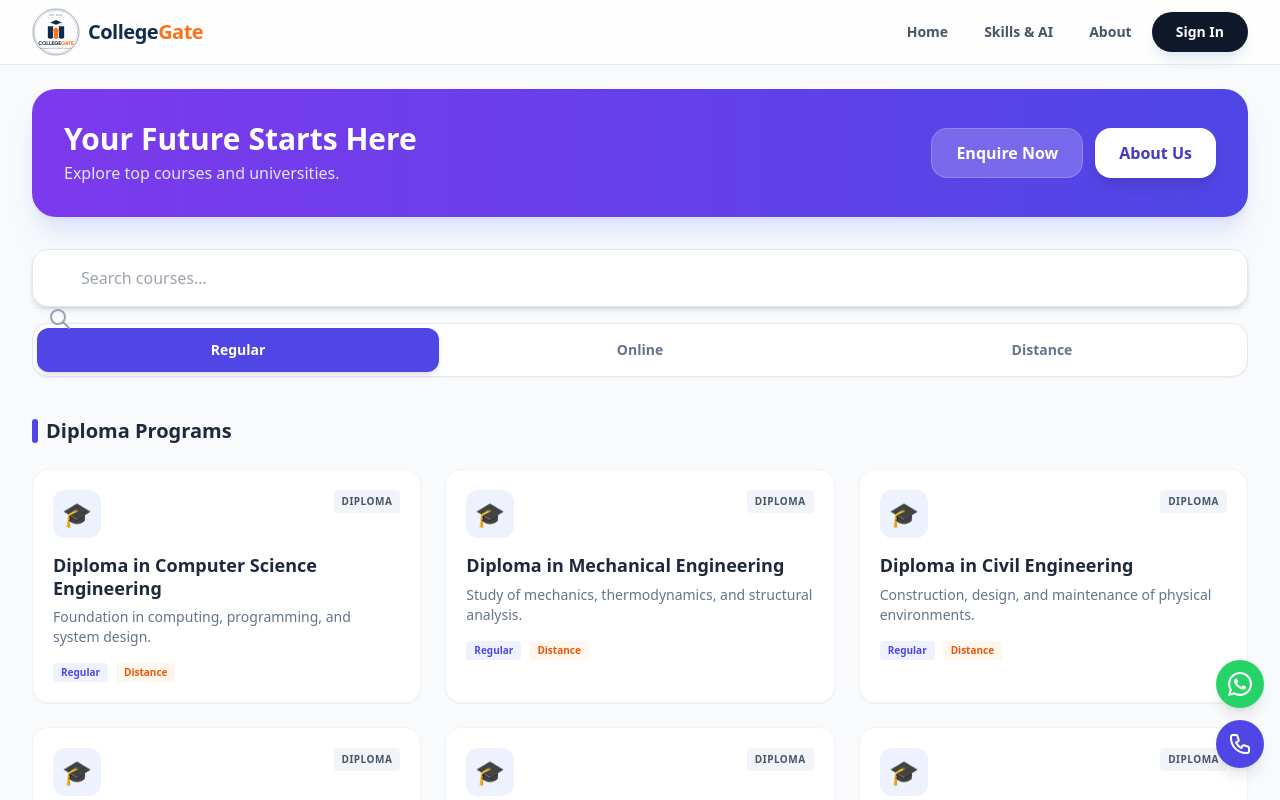
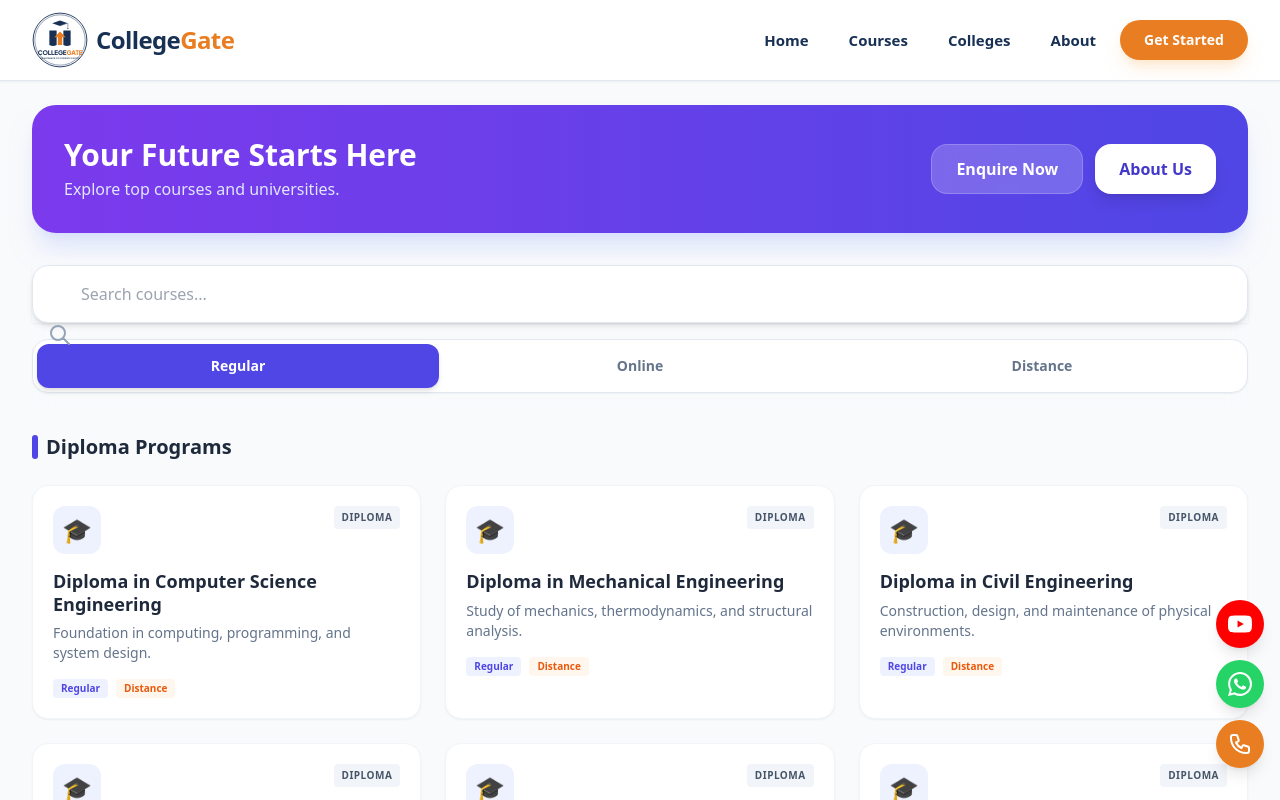
Before and after one commit to sundarammishra007/collegegate.in, a React (Vite) app: page / in a window 1280 px wide. Shown: the top 800 px of the page. Built offline with nearby package versions, Linux system fonts and the light colour scheme; no server answers.

Commit message:
feat(ui): Redesign navigation bar and logo
Updates the primary navigation bar and the application logo with a refreshed visual style. This includes adjustments to sizing, colors, and spacing to improve the overall user interface.

```diff
--- a/App.tsx
+++ b/App.tsx
@@ -163,29 +163,30 @@ function AppContent() {
   return (
     <div className="min-h-screen flex flex-col bg-slate-50 font-sans text-slate-900">
       {/* Navigation Bar */}
-      <nav className="bg-white/80 backdrop-blur-md border-b border-slate-200 sticky top-0 z-40">
+      <nav className="bg-white border-b border-slate-200 sticky top-0 z-40 shadow-sm">
         <div className="max-w-7xl mx-auto px-4 sm:px-6 lg:px-8">
-          <div className="flex justify-between h-16">
+          <div className="flex justify-between h-20">
             <div className="flex items-center cursor-pointer" onClick={() => navigate('/')}>
-              <Logo />
-              <span className="ml-2 text-xl font-black tracking-tight">
-                <span style={{ color: '#0F2C4C' }}>College</span>
-                <span style={{ color: '#F97316' }}>Gate</span>
+              <Logo className="w-14 h-14" />
+              <span className="ml-2 text-2xl font-black tracking-tight hidden sm:block">
+                <span style={{ color: '#173054' }}>College</span>
+                <span style={{ color: '#E97D22' }}>Gate</span>
               </span>
             </div>
 
-            <div className="hidden md:flex items-center space-x-1">
-              <button onClick={() => navigate('/')} className="px-4 py-2 rounded-full text-sm font-bold text-slate-600 hover:bg-slate-50 hover:text-indigo-600 transition-all">Home</button>
-              <button onClick={() => navigate('/skills')} className="px-4 py-2 rounded-full text-sm font-bold text-slate-600 hover:bg-slate-50 hover:text-indigo-600 transition-all">Skills & AI</button>
-              <button onClick={() => navigate('/about')} className="px-4 py-2 rounded-full text-sm font-bold text-slate-600 hover:bg-slate-50 hover:text-indigo-600 transition-all">About</button>
+            <div className="hidden md:flex items-center space-x-2">
+              <button onClick={() => navigate('/')} className="px-4 py-2 rounded-full text-[15px] font-bold font-sans text-[#173054] hover:text-[#E97D22] transition-colors">Home</button>
+              <button onClick={() => navigate('/')} className="px-4 py-2 rounded-full text-[15px] font-bold font-sans text-[#173054] hover:text-[#E97D22] transition-colors">Courses</button>
+              <button onClick={() => navigate('/')} className="px-4 py-2 rounded-full text-[15px] font-bold font-sans text-[#173054] hover:text-[#E97D22] transition-colors">Colleges</button>
+              <button onClick={() => navigate('/about')} className="px-4 py-2 rounded-full text-[15px] font-bold font-sans text-[#173054] hover:text-[#E97D22] transition-colors">About</button>
 
               {user ? (
                 <div className="flex items-center gap-3 ml-4 pl-4 border-l border-slate-200">
                    <div className="flex flex-col items-end">
-                      <span className="text-xs font-bold text-slate-900">{user.name}</span>
-                      <span className="text-[10px] font-bold text-indigo-600 bg-indigo-50 px-1.5 py-0.5 rounded uppercase">{user.role}</span>
+                      <span className="text-xs font-bold text-[#173054]">{user.name}</span>
+                      <span className="text-[10px] font-bold text-[#E97D22] bg-orange-50 px-1.5 py-0.5 rounded uppercase">{user.role}</span>
                    </div>
-                   <button onClick={() => navigate('/profile')} className="w-9 h-9 rounded-full bg-gradient-to-br from-indigo-500 to-violet-600 flex items-center justify-center text-white font-bold shadow-md hover:shadow-lg transition-all">
+                   <button onClick={() => navigate('/profile')} className="w-10 h-10 rounded-full bg-[#173054] flex items-center justify-center text-white font-bold shadow-md hover:shadow-lg transition-all">
                       {user.name.charAt(0)}
                    </button>
                    <button onClick={handleLogout} className="p-2 text-slate-400 hover:text-red-500 transition-colors">
@@ -193,8 +194,8 @@ function AppContent() {
                    </button>
                 </div>
               ) : (
-                <button onClick={() => navigate('/login')} className="ml-4 px-6 py-2.5 rounded-full bg-slate-900 text-white text-sm font-bold hover:bg-slate-800 transition-all shadow-lg shadow-slate-200">
-                  Sign In
+                <button onClick={() => navigate('/login')} className="ml-4 px-6 py-2.5 rounded-full bg-[#E97D22] text-white text-sm font-bold hover:bg-[#d6721e] transition-colors shadow-lg shadow-orange-200/50">
+                  Get Started
                 </button>
               )}
             </div>
@@ -253,17 +254,26 @@ function AppContent() {
       {/* Floating Contact Buttons */}
       <div className="fixed bottom-20 right-4 z-40 flex flex-col gap-3 md:bottom-8">
           <a
+            href="http://www.youtube.com/@CollegeGate007"
+            target="_blank"
+            rel="noopener noreferrer"
+            className="bg-[#FF0000] text-white p-3 rounded-full shadow-lg hover:scale-110 transition-transform flex items-center justify-center animate-bounce-in"
+            title="Watch on YouTube"
+          >
+              <svg className="w-6 h-6" fill="currentColor" viewBox="0 0 24 24"><path d="M23.498 6.186a3.016 3.016 0 0 0-2.122-2.136C19.505 3.545 12 3.545 12 3.545s-7.505 0-9.377.505A3.017 3.017 0 0 0 .502 6.186C0 8.07 0 12 0 12s0 3.93.502 5.814a3.016 3.016 0 0 0 2.122 2.136c1.871.505 9.376.505 9.376.505s7.505 0 9.377-.505a3.015 3.015 0 0 0 2.122-2.136C24 15.93 24 12 24 12s0-3.93-.502-5.814zM9.545 15.568V8.432L15.818 12l-6.273 3.568z"/></svg>
+          </a>
+          <a
             href="https://wa.me/917033827101?text=HELLO%20i%20want%20to%20know%20more"
             target="_blank"
             rel="noopener noreferrer"
-            className="bg-[#25D366] text-white p-3 rounded-full shadow-lg hover:scale-110 transition-transform flex items-center justify-center animate-bounce-in"
+            className="bg-[#25D366] text-white p-3 rounded-full shadow-lg hover:scale-110 transition-transform flex items-center justify-center animate-bounce-in delay-75"
             title="Chat on WhatsApp"
           >
               <svg className="w-6 h-6" fill="currentColor" viewBox="0 0 24 24"><path d="M17.472 14.382c-.297-.149-1.758-.867-2.03-.967-.273-.099-.471-.148-.67.15-.197.297-.767.966-.94 1.164-.173.199-.347.223-.644.075-.297-.15-1.255-.463-2.39-1.475-.883-.788-1.48-1.761-1.653-2.059-.173-.297-.018-.458.13-.606.134-.133.298-.347.446-.52.149-.174.198-.298.298-.497.099-.198.05-.371-.025-.52-.075-.149-.669-1.612-.916-2.207-.242-.579-.487-.5-.669-.51-.173-.008-.371-.01-.57-.01-.198 0-.52.074-.792.372-.272.297-1.04 1.016-1.04 2.479 0 1.462 1.065 2.875 1.213 3.074.149.198 2.096 3.2 5.077 4.487.709.306 1.262.489 1.694.625.712.227 1.36.195 1.871.118.571-.085 1.758-.719 2.006-1.413.248-.694.248-1.289.173-1.413-.074-.124-.272-.198-.57-.347m-5.421 7.403h-.004a9.87 9.87 0 01-5.031-1.378l-.361-.214-3.741.982.998-3.648-.235-.374a9.86 9.86 0 01-1.51-5.26c.001-5.45 4.436-9.884 9.888-9.884 2.64 0 5.122 1.03 6.988 2.898a9.825 9.825 0 012.893 6.994c-.003 5.45-4.437 9.884-9.885 9.884m8.413-18.297A11.815 11.815 0 0012.05 0C5.495 0 .16 5.335.157 11.892c0 2.096.547 4.128 1.588 5.911L.061 24l6.171-1.616a11.879 11.879 0 005.821 1.543h.003c6.556 0 11.89-5.335 11.893-11.893a11.821 11.821 0 00-3.48-8.413Z"/></svg>
           </a>
           <a
             href="tel:+917033827101"
-            className="bg-indigo-600 text-white p-3 rounded-full shadow-lg hover:scale-110 transition-transform flex items-center justify-center animate-bounce-in delay-100"
+            className="bg-[#E97D22] text-white p-3 rounded-full shadow-lg hover:scale-110 transition-transform flex items-center justify-center animate-bounce-in delay-150"
             title="Call Now"
           >
               <svg className="w-6 h-6" fill="none" stroke="currentColor" viewBox="0 0 24 24"><path strokeLinecap="round" strokeLinejoin="round" strokeWidth={2} d="M3 5a2 2 0 012-2h3.28a1 1 0 01.948.684l1.498 4.493a1 1 0 01-.502 1.21l-2.257 1.13a11.042 11.042 0 005.516 5.516l1.13-2.257a1 1 0 011.21-.502l4.493 1.498a1 1 0 01.684.949V19a2 2 0 01-2 2h-1C9.716 21 3 14.284 3 6V5z" /></svg>
@@ -288,26 +298,46 @@ function AppContent() {
       )}
 
       {/* Footer */}
-      <footer className="bg-slate-900 text-slate-400 py-12 text-center mt-auto border-t border-slate-800">
-        <div className="max-w-7xl mx-auto px-4 flex flex-col items-center gap-3">
-          <p className="text-slate-300 font-medium text-lg">Made with love, proud being an Indian 🇮🇳</p>
-          <div className="flex flex-wrap justify-center items-center gap-4 text-sm mt-2">
-            <a href="tel:+917033827101" className="hover:text-white transition-colors flex items-center gap-1">
-              <svg className="w-4 h-4" fill="none" stroke="currentColor" viewBox="0 0 24 24"><path strokeLinecap="round" strokeLinejoin="round" strokeWidth={2} d="M3 5a2 2 0 012-2h3.28a1 1 0 01.948.684l1.498 4.493a1 1 0 01-.502 1.21l-2.257 1.13a11.042 11.042 0 005.516 5.516l1.13-2.257a1 1 0 011.21-.502l4.493 1.498a1 1 0 01.684.949V19a2 2 0 01-2 2h-1C9.716 21 3 14.284 3 6V5z" /></svg>
-              Call: 7033827101
-            </a>
-            <span className="text-slate-600 hidden sm:inline">|</span>
-            <a href="https://wa.me/917033827101" target="_blank" rel="noopener noreferrer" className="hover:text-white transition-colors flex items-center gap-1">
-              <svg className="w-4 h-4" fill="currentColor" viewBox="0 0 24 24"><path d="M17.472 14.382c-.297-.149-1.758-.867-2.03-.967-.273-.099-.471-.148-.67.15-.197.297-.767.966-.94 1.164-.173.199-.347.223-.644.075-.297-.15-1.255-.463-2.39-1.475-.883-.788-1.48-1.761-1.653-2.059-.173-.297-.018-.458.13-.606.134-.133.298-.347.446-.52.149-.174.198-.298.298-.497.099-.198.05-.371-.025-.52-.075-.149-.669-1.612-.916-2.207-.242-.579-.487-.5-.669-.51-.173-.008-.371-.01-.57-.01-.198 0-.52.074-.792.372-.272.297-1.04 1.016-1.04 2.479 0 1.462 1.065 2.875 1.213 3.074.149.198 2.096 3.2 5.077 4.487.709.306 1.262.489 1.694.625.712.227 1.36.195 1.871.118.571-.085 1.758-.719 2.006-1.413.248-.694.248-1.289.173-1.413-.074-.124-.272-.198-.57-.347m-5.421 7.403h-.004a9.87 9.87 0 01-5.031-1.378l-.361-.214-3.741.982.998-3.648-.235-.374a9.86 9.86 0 01-1.51-5.26c.001-5.45 4.436-9.884 9.888-9.884 2.64 0 5.122 1.03 6.988 2.898a9.825 9.825 0 012.893 6.994c-.003 5.45-4.437 9.884-9.885 9.884m8.413-18.297A11.815 11.815 0 0012.05 0C5.495 0 .16 5.335.157 11.892c0 2.096.547 4.128 1.588 5.911L.061 24l6.171-1.616a11.879 11.879 0 005.821 1.543h.003c6.556 0 11.89-5.335 11.893-11.893a11.821 11.821 0 00-3.48-8.413Z"/></svg>
-              WhatsApp: 7033827101
-            </a>
-            <span className="text-slate-600 hidden sm:inline">|</span>
-            <a href="mailto:info@collegegate.in" className="hover:text-white transition-colors flex items-center gap-1">
-              <svg className="w-4 h-4" fill="none" stroke="currentColor" viewBox="0 0 24 24"><path strokeLinecap="round" strokeLinejoin="round" strokeWidth={2} d="M3 8l7.89 5.26a2 2 0 002.22 0L21 8M5 19h14a2 2 0 002-2V7a2 2 0 00-2-2H5a2 2 0 00-2 2v10a2 2 0 002 2z" /></svg>
-              Email: info@collegegate.in
-            </a>
+      <footer className="bg-[#173054] text-[#e2e8f0] py-16 mt-auto">
+        <div className="max-w-7xl mx-auto px-4 sm:px-6 lg:px-8">
+          <div className="flex flex-col md:flex-row justify-between items-center gap-8">
+
+            {/* Left side: Made with love / Copyright */}
+            <div className="flex flex-col items-center md:items-start gap-2 order-3 md:order-1">
+              <p className="text-slate-300 font-medium text-sm">Made with love <span className="text-red-500">❤️</span>, proud being an Indian 🇮🇳</p>
+              <p className="text-xs text-slate-400">© {new Date().getFullYear()} CollegeGate. All rights reserved.</p>
+              <a href="mailto:info@collegegate.in" className="text-sm hover:text-white transition-colors flex items-center gap-2 mt-1">
+                <svg className="w-4 h-4 text-[#E97D22]" fill="none" stroke="currentColor" viewBox="0 0 24 24"><path strokeLinecap="round" strokeLinejoin="round" strokeWidth={2} d="M3 8l7.89 5.26a2 2 0 002.22 0L21 8M5 19h14a2 2 0 002-2V7a2 2 0 00-2-2H5a2 2 0 00-2 2v10a2 2 0 002 2z" /></svg>
+                info@collegegate.in
+              </a>
+            </div>
+
+            {/* Center: Logo & Tagline */}
+            <div className="flex flex-col items-center order-1 md:order-2">
+              <div className="flex items-center justify-center cursor-pointer opacity-90 hover:opacity-100 transition-opacity" onClick={() => navigate('/')}>
+                <div className="bg-white p-2 rounded-full shadow-lg">
+                  <Logo className="w-16 h-16" />
+                </div>
+              </div>
+            </div>
+
+            {/* Right side: Contact */}
+            <div className="flex flex-col items-center md:items-end gap-2 order-2 md:order-3">
+              <a href="tel:+917033827101" className="flex items-center gap-2 hover:text-white transition-colors font-bold text-lg">
+                <svg className="w-5 h-5 text-[#E97D22]" fill="none" stroke="currentColor" viewBox="0 0 24 24"><path strokeLinecap="round" strokeLinejoin="round" strokeWidth={2} d="M3 5a2 2 0 012-2h3.28a1 1 0 01.948.684l1.498 4.493a1 1 0 01-.502 1.21l-2.257 1.13a11.042 11.042 0 005.516 5.516l1.13-2.257a1 1 0 011.21-.502l4.493 1.498a1 1 0 01.684.949V19a2 2 0 01-2 2h-1C9.716 21 3 14.284 3 6V5z" /></svg>
+                <span>70338 27101</span>
+              </a>
+              <a href="https://wa.me/917033827101" target="_blank" rel="noopener noreferrer" className="flex items-center gap-2 hover:text-white transition-colors text-sm">
+                <svg className="w-4 h-4 text-[#E97D22]" fill="currentColor" viewBox="0 0 24 24"><path d="M17.472 14.382c-.297-.149-1.758-.867-2.03-.967-.273-.099-.471-.148-.67.15-.197.297-.767.966-.94 1.164-.173.199-.347.223-.644.075-.297-.15-1.255-.463-2.39-1.475-.883-.788-1.48-1.761-1.653-2.059-.173-.297-.018-.458.13-.606.134-.133.298-.347.446-.52.149-.174.198-.298.298-.497.099-.198.05-.371-.025-.52-.075-.149-.669-1.612-.916-2.207-.242-.579-.487-.5-.669-.51-.173-.008-.371-.01-.57-.01-.198 0-.52.074-.792.372-.272.297-1.04 1.016-1.04 2.479 0 1.462 1.065 2.875 1.213 3.074.149.198 2.096 3.2 5.077 4.487.709.306 1.262.489 1.694.625.712.227 1.36.195 1.871.118.571-.085 1.758-.719 2.006-1.413.248-.694.248-1.289.173-1.413-.074-.124-.272-.198-.57-.347m-5.421 7.403h-.004a9.87 9.87 0 01-5.031-1.378l-.361-.214-3.741.982.998-3.648-.235-.374a9.86 9.86 0 01-1.51-5.26c.001-5.45 4.436-9.884 9.888-9.884 2.64 0 5.122 1.03 6.988 2.898a9.825 9.825 0 012.893 6.994c-.003 5.45-4.437 9.884-9.885 9.884m8.413-18.297A11.815 11.815 0 0012.05 0C5.495 0 .16 5.335.157 11.892c0 2.096.547 4.128 1.588 5.911L.061 24l6.171-1.616a11.879 11.879 0 005.821 1.543h.003c6.556 0 11.89-5.335 11.893-11.893a11.821 11.821 0 00-3.48-8.413Z"/></svg>
+                WhatsApp
+              </a>
+              <a href="http://www.youtube.com/@CollegeGate007" target="_blank" rel="noopener noreferrer" className="flex items-center gap-2 hover:text-white transition-colors text-sm">
+                <svg className="w-4 h-4 text-[#E97D22]" fill="currentColor" viewBox="0 0 24 24"><path d="M23.498 6.186a3.016 3.016 0 0 0-2.122-2.136C19.505 3.545 12 3.545 12 3.545s-7.505 0-9.377.505A3.017 3.017 0 0 0 .502 6.186C0 8.07 0 12 0 12s0 3.93.502 5.814a3.016 3.016 0 0 0 2.122 2.136c1.871.505 9.376.505 9.376.505s7.505 0 9.377-.505a3.015 3.015 0 0 0 2.122-2.136C24 15.93 24 12 24 12s0-3.93-.502-5.814zM9.545 15.568V8.432L15.818 12l-6.273 3.568z"/></svg>
+                YouTube
+              </a>
+            </div>
+
           </div>
-          <p className="text-xs mt-4 text-slate-500">© {new Date().getFullYear()} CollegeGate. All rights reserved.</p>
         </div>
       </footer>
     </div>
--- a/components/Logo.tsx
+++ b/components/Logo.tsx
@@ -2,7 +2,7 @@ import React from 'react';
 
 const Logo = ({ className = "w-12 h-12" }: { className?: string }) => {
   return (
-    <div className={`${className} relative select-none`}>
+    <div className={`${className} relative select-none flex items-center justify-center`}>
       <svg
         viewBox="0 0 500 500"
         fill="none"
@@ -10,38 +10,35 @@ const Logo = ({ className = "w-12 h-12" }: { className?: string }) => {
         className="w-full h-full"
       >
         {/* Outer Double Ring */}
-        <circle cx="250" cy="250" r="240" stroke="#0F2C4C" strokeWidth="4" />
-        <circle cx="250" cy="250" r="225" stroke="#0F2C4C" strokeWidth="2" />
+        <circle cx="250" cy="250" r="240" stroke="#173054" strokeWidth="8" />
+        <circle cx="250" cy="250" r="225" stroke="#173054" strokeWidth="4" />
 
-        {/* Top Text: EST. 2023 */}
-        <text x="250" y="85" textAnchor="middle" fill="#64748B" fontSize="24" fontFamily="'Plus Jakarta Sans', sans-serif" fontWeight="600" letterSpacing="0.1em">
-             EST. 2023
+        {/* Center Icon Group */}
+        <g transform="translate(135, 65)">
+            {/* Graduation Cap */}
+            <path d="M115 10 L 185 35 L 115 60 L 45 35 Z" fill="#173054" />
+            <path d="M115 60 L 185 35" stroke="#A0AAB2" strokeWidth="4" />
+            <path d="M185 35 V 75" stroke="#173054" strokeWidth="4" />
+            <path d="M185 75 L 175 85 L 195 85 Z" fill="#173054" />
+
+            {/* Books (Pillars) - Left */}
+            <path d="M20 100 H 85 V 230 Q 52.5 245 20 230 Z" fill="#173054" />
+            {/* Books (Pillars) - Right */}
+            <path d="M145 100 H 210 V 230 Q 177.5 245 145 230 Z" fill="#173054" />
+
+            {/* Upward Arrow (Orange) */}
+            <path d="M115 110 L 165 160 H 135 V 230 H 95 V 160 H 65 L 115 110 Z" fill="#E97D22" />
+        </g>
+
+        {/* Main Text: COLLEGEGATE */}
+        <text x="250" y="380" textAnchor="middle" fontSize="56" fontFamily="'Montserrat', 'Plus Jakarta Sans', sans-serif" fontWeight="800" letterSpacing="-0.02em">
+          <tspan fill="#173054">COLLEGE</tspan>
+          <tspan fill="#E97D22">GATE</tspan>
         </text>
 
-        {/* Center Icon Group */}
-        <g transform="translate(135, 115)">
-            {/* Graduation Cap */}
-            <path d="M115 10 L 175 35 L 115 60 L 55 35 Z" fill="#0F2C4C" />
-            <path d="M175 35 V 65" stroke="#0F2C4C" strokeWidth="3" />
-
-            {/* Books (Pillars) - Left */}
-            <path d="M30 75 H 85 V 195 Q 57.5 215 30 195 Z" fill="#0F2C4C" />
-            {/* Books (Pillars) - Right */}
-            <path d="M145 75 H 200 V 195 Q 172.5 215 145 195 Z" fill="#0F2C4C" />
-
-            {/* Upward Arrow (Orange) */}
-            <path d="M115 85 L 160 130 H 135 V 205 H 95 V 130 H 70 L 115 85 Z" fill="#F97316" />
-        </g>
-
-        {/* Main Text: COLLEGEGATE (Creative Split Color) */}
-        <text x="250" y="385" textAnchor="middle" fontSize="52" fontFamily="'Plus Jakarta Sans', sans-serif" fontWeight="800" letterSpacing="-0.02em">
-          <tspan fill="#0F2C4C">COLLEGE</tspan>
-          <tspan fill="#F97316">GATE</tspan>
-        </text>
-
-        {/* Sub Text: ENTRANCE OF STUDENTS CHOICE */}
-        <text x="250" y="425" textAnchor="middle" fill="#475569" fontSize="16" fontFamily="'Plus Jakarta Sans', sans-serif" fontWeight="600" letterSpacing="0.15em">
-          ENTRANCE OF STUDENTS CHOICE
+        {/* Sub Text: AN ENTRANCE OF STUDENTS CHOICE */}
+        <text x="250" y="420" textAnchor="middle" fill="#173054" fontSize="18" fontFamily="'Montserrat', 'Plus Jakarta Sans', sans-serif" fontWeight="700" letterSpacing="0.05em">
+          AN ENTRANCE OF STUDENTS CHOICE
         </text>
       </svg>
     </div>
```
